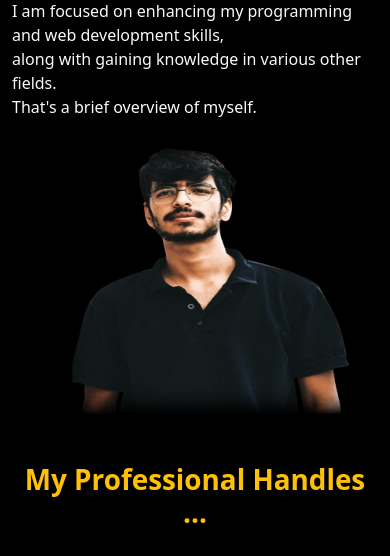
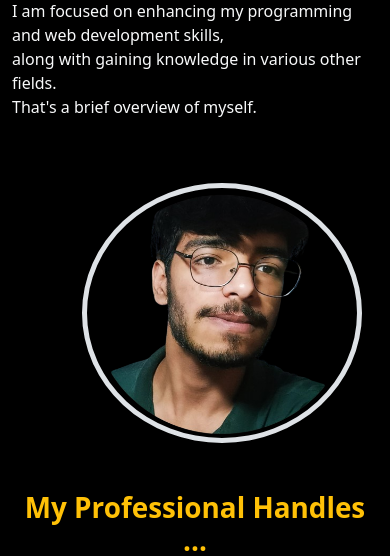
Before and after one commit to dhruv608/Myportfoliobybootstrap, a website: page public/index.html in a window 390 px wide. Shown: the part 1160-1716 px from the top of the page. Drawn offline with nearby package versions, Linux system fonts and the light colour scheme.

Commit message:
changepic

```diff
--- a/public/index.html
+++ b/public/index.html
@@ -45,7 +45,7 @@
     <!-- for about part  -->
     <div class="about mt-5" id="about">
         <div class="about1 d-flex justify-content-center">
-            <img src="./images/aboutpic.jpg " class="pic2" alt="" width="320px" height="280px">
+            <img src="./images/aboutmepic.png" class="pic2 mt-5 border border-5 rounded-circle me-3" alt="" width="280px" height="260px">
             <div class="abouttxt mt-5">
                 <h1 class="text-warning">About me ..</h1>
                 <p class="mt-4">
--- a/public/style.css
+++ b/public/style.css
@@ -19,6 +19,7 @@ body{
   background-color: #c5a46f;
 
 }
+
 
 .head {
   background-image: url(./images/backport.jpeg);
@@ -176,4 +177,7 @@ input {
   margin-left: 150px;
   margin-top: -80px !important;
 }
+.pic2{
+  margin-left: 70px;
 }
+}
```
Also changed, not shown: public/images/aboutmepic.png (added).
